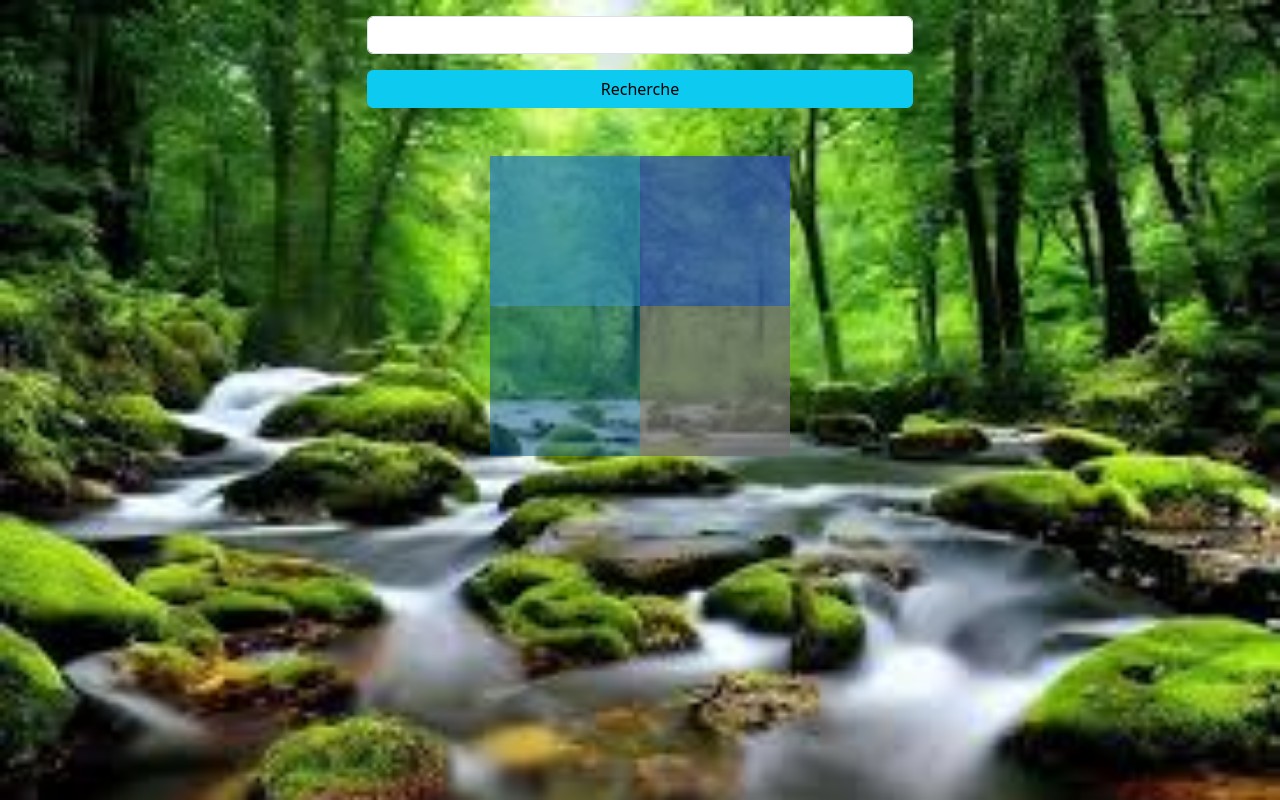
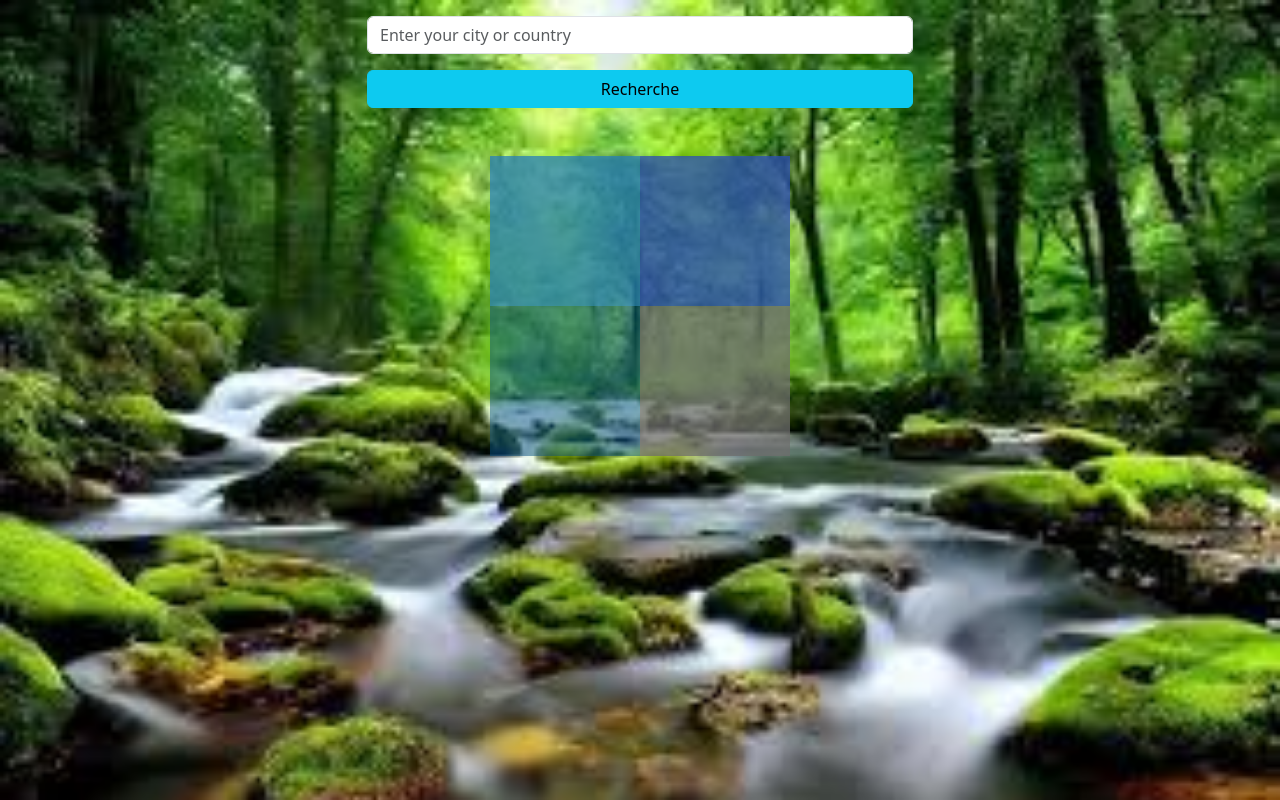
Before and after one commit to MariamaBalde/API-m-t-o-JS, a plain HTML site: page index.html in a window 1280 px wide. Drawn offline with nearby package versions, Linux system fonts and the light colour scheme; no server answers.

Commit message:
input modifying

```diff
--- a/CSS/styles.css
+++ b/CSS/styles.css
@@ -23,6 +23,10 @@ body {
   color: white;
 }
 
+#inputCity::placeholder{
+  font-weight: 300;
+}
+
 #city {
   background-color: rgba(41, 128, 185, 0.75);
 }
--- a/index.html
+++ b/index.html
@@ -31,7 +31,7 @@
         <div class="col-12 col-sm-6 my-3">
           <form action="">
             <div class="mb-3">
-              <input type="text" class="form-control" id="inputCity" />
+              <input type="text" class="form-control" id="inputCity" placeholder="Enter your city or country" />
             </div>
             <div class="mb-3 d-grid">
               <button type="submit" class="btn btn-info btn-block">
```
